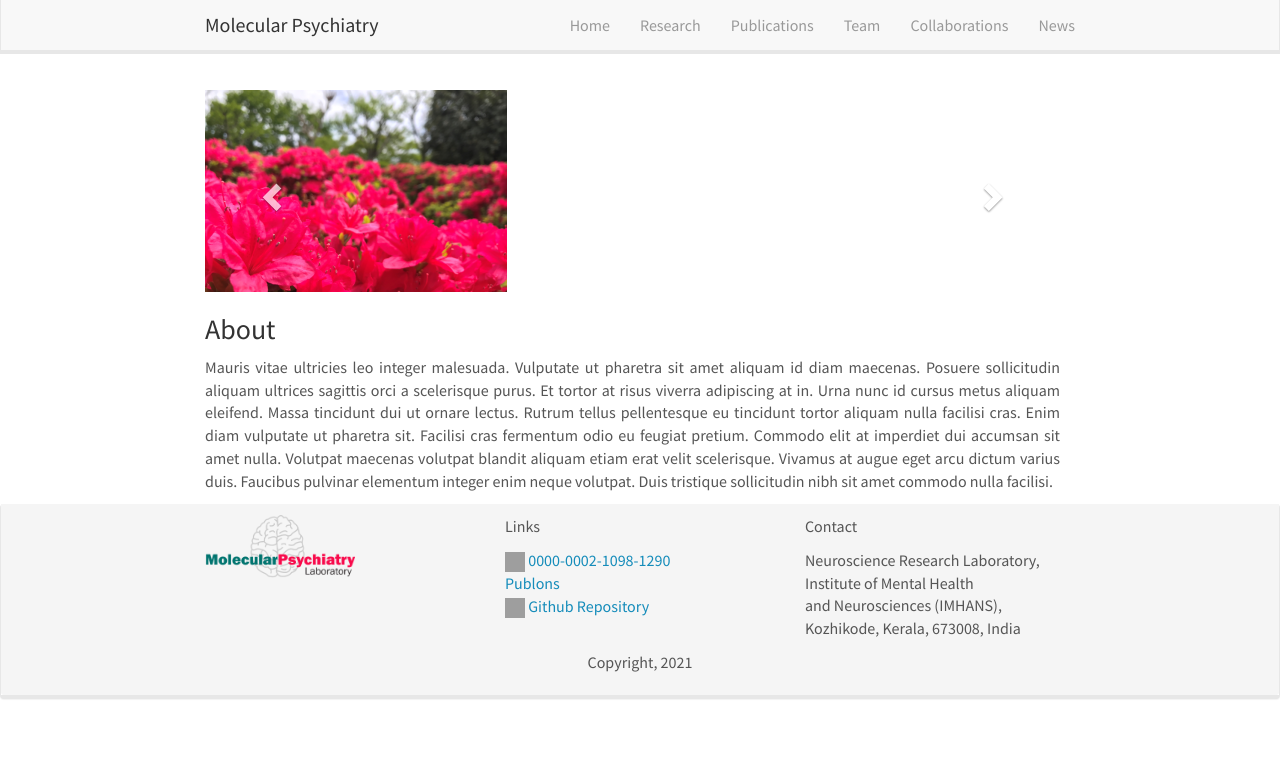
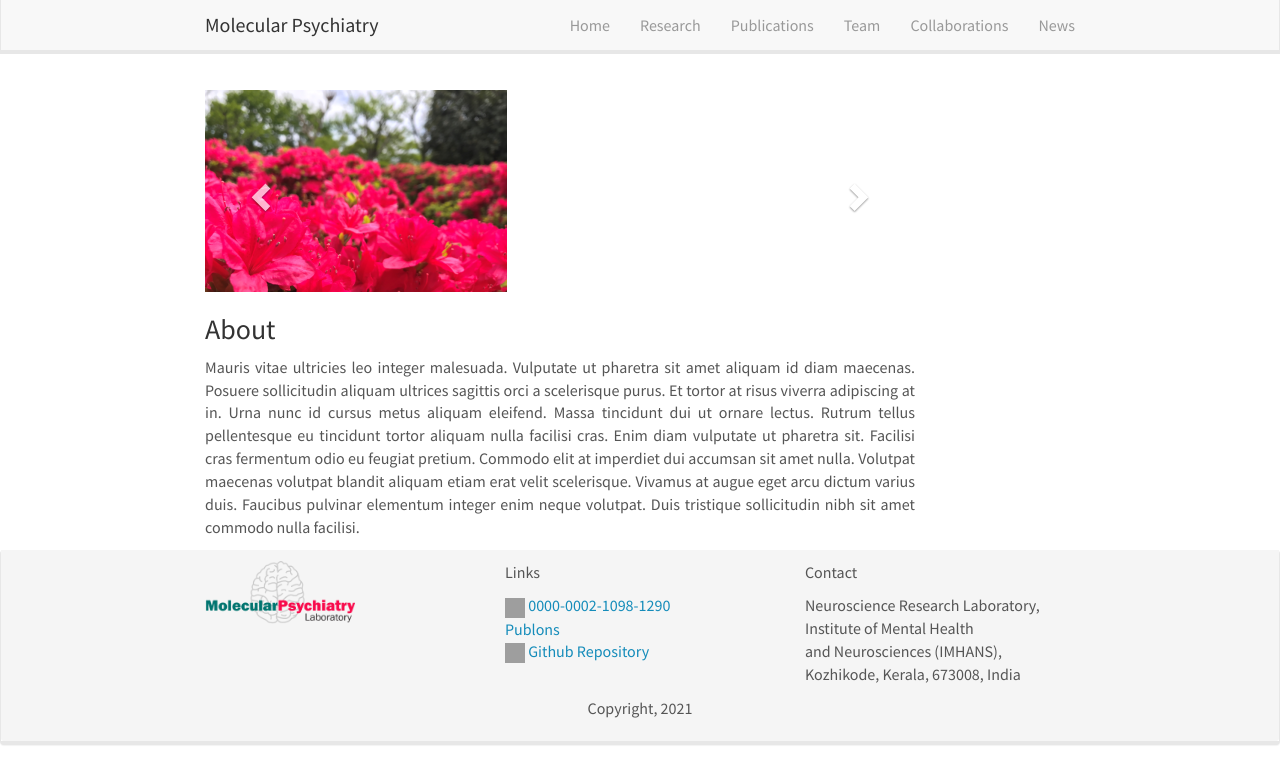
Before and after one commit to molecularpsychiatrylab/molecularpsychiatrylab.github.io, a Jekyll site: the page built from _pages/home.md, in a window 1280 px wide. Shown: the top 784 px of the page. Built offline with Jekyll 4.4.1, drawn with Linux system fonts in a browser that asks for light colours; nearby versions of some CDN libraries; grey boxes are pictures that could not be loaded.

Commit message:
Update homelay.html

```diff
--- a/_layouts/homelay.html
+++ b/_layouts/homelay.html
@@ -2,7 +2,7 @@
 layout: default
 ---
 
-<div id="homeid" class="col-sm-12 ml-0 nopadding-left">
+<div id="homeid" class="col-sm-10 ml-0 nopadding-left">
 	<div id="carousel" class="carousel slide" data-ride="carousel" data-interval="5000" data-pause="hover" >
 		<!-- Menu -->
 		<ol class="carousel-indicators">
```
